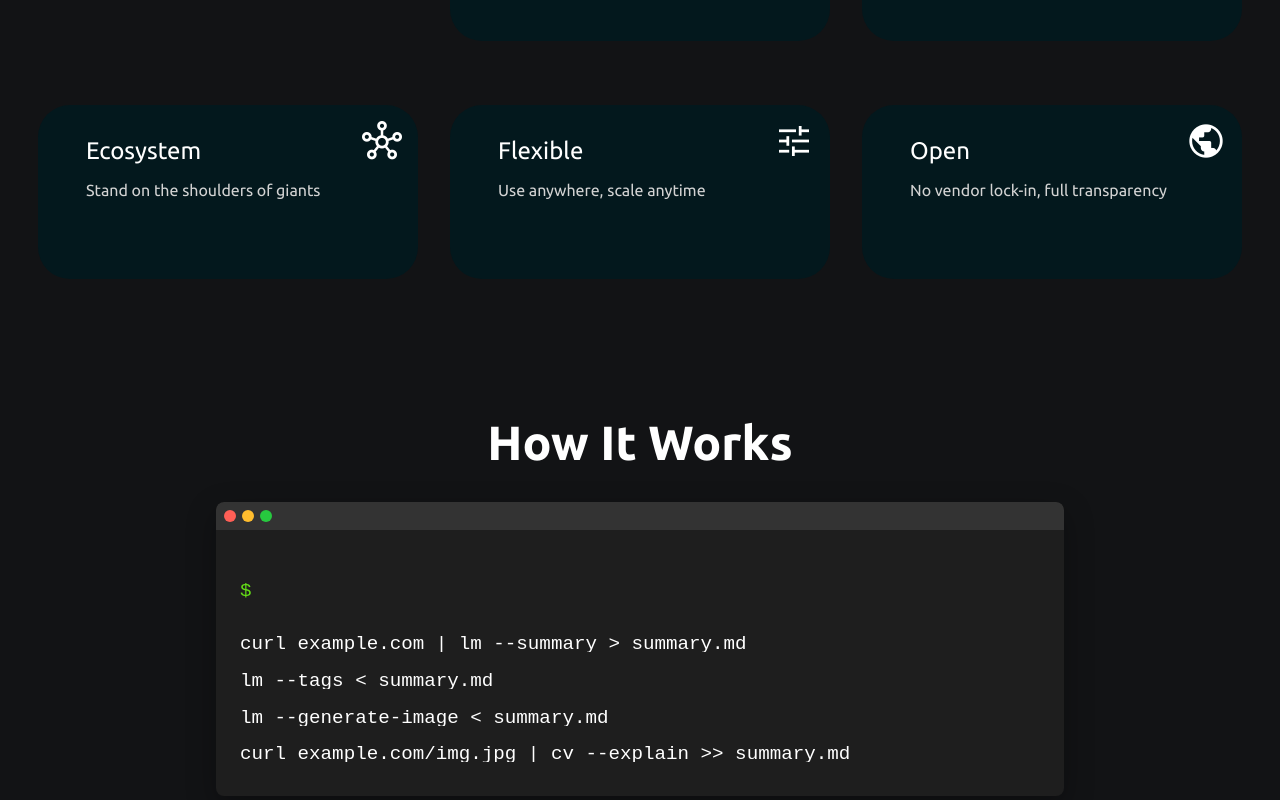
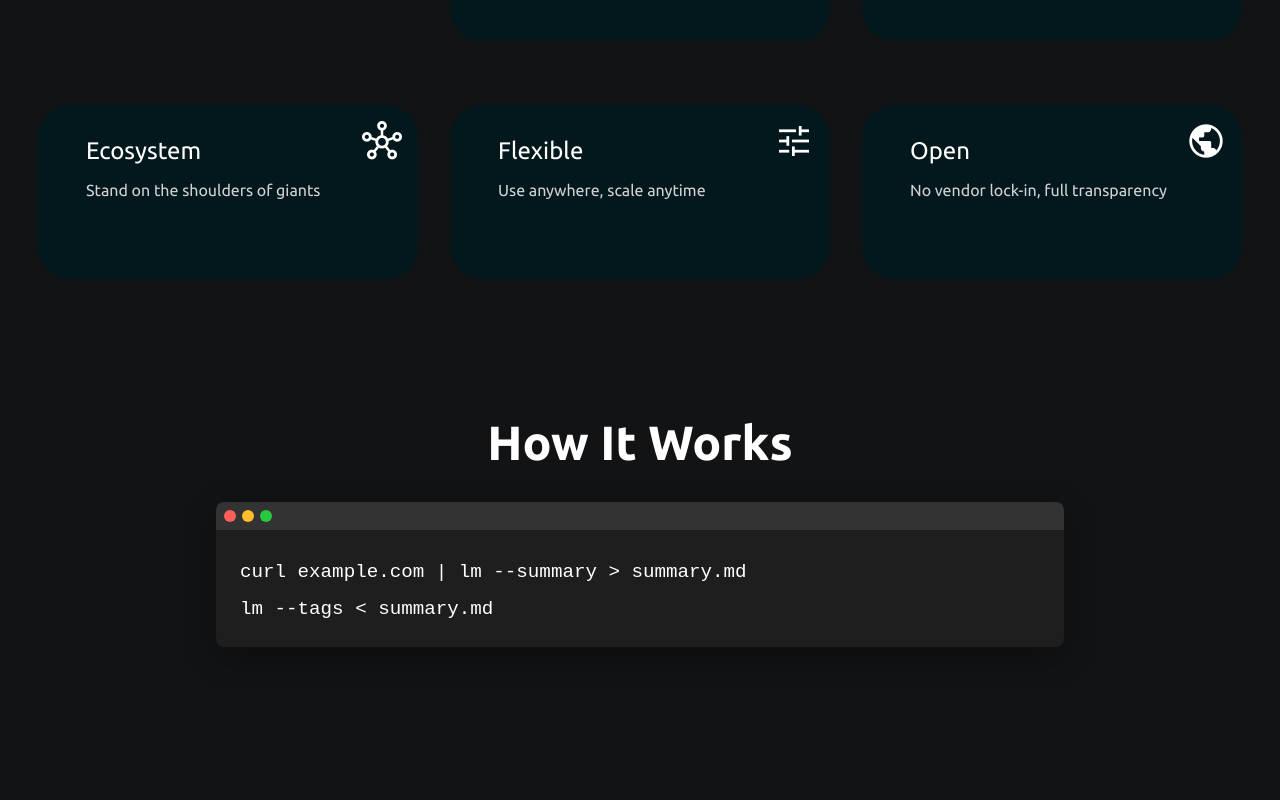
Before and after one commit to marcoscannabrava/aibits, a React (Vite) app in the folder web/: page / in a window 1280 px wide. Shown: the part 1091-1891 px from the top of the page. After the commit the page ends 1818 px from the top, so only its background shows below. Built offline with nearby package versions, Linux system fonts and the light colour scheme.

Commit message:
terminal animation

```diff
--- a/web/src/components/HowItWorks/howItWorks.css
+++ b/web/src/components/HowItWorks/howItWorks.css
@@ -67,29 +67,21 @@
 }
 
 .command-line {
-  text-align: left;
+  margin: 0;
 }
-
-.command-line * {
-  margin: 0 auto;
-  line-height: 1rem;
-}
-
 .prompt {
+  margin: 0;
   display: inline-block;
   color: #64dd17;
   margin-right: 1rem;
 }
 
-.command {
-  color: white;
-}
-
-.typewriter .command {
+.typewriter {
   display: inline-block;
   overflow: hidden;
   white-space: nowrap;
-  animation: typing 3.5s steps(40, end);
+  animation: typing 3s ease-out forwards;
+  width: 0;
 }
 
 /* The typing effect */
--- a/web/src/components/HowItWorks/index.tsx
+++ b/web/src/components/HowItWorks/index.tsx
@@ -1,4 +1,4 @@
-import React from "react";
+import React, { useState, useEffect } from "react";
 import "./howItWorks.css";
 
 const HowItWorks: React.FC = () => {
@@ -8,6 +8,15 @@ const HowItWorks: React.FC = () => {
     "lm --generate-image < summary.md",
     "curl example.com/img.jpg | cv --explain >> summary.md",
   ];
+
+  const [visibleIndex, setVisibleIndex] = useState(-1);
+
+  useEffect(() => {
+    const timer = setTimeout(() => {
+      setVisibleIndex(prev => visibleIndex > commands.length - 1 ? 0 : prev + 1);
+    }, 2000); // Show next command every 4 seconds
+    return () => clearTimeout(timer);
+  }, [visibleIndex]);
 
   return (
     <section className="how-it-works">
@@ -19,11 +28,10 @@ const HowItWorks: React.FC = () => {
           <div className="terminal-button green"></div>
         </div>
         <div className="terminal-content">
-          <p className="prompt">$ </p>
-          {commands.map((cmd, index) => (
-            <div key={index} className="command-line typewriter">
-              <p className="command">{cmd}</p>
-            </div>
+          {commands.slice(0, visibleIndex + 1).map((cmd, index) => (
+            <p key={index} className="command-line typewriter">
+              {cmd}
+            </p>
           ))}
         </div>
       </div>
```
